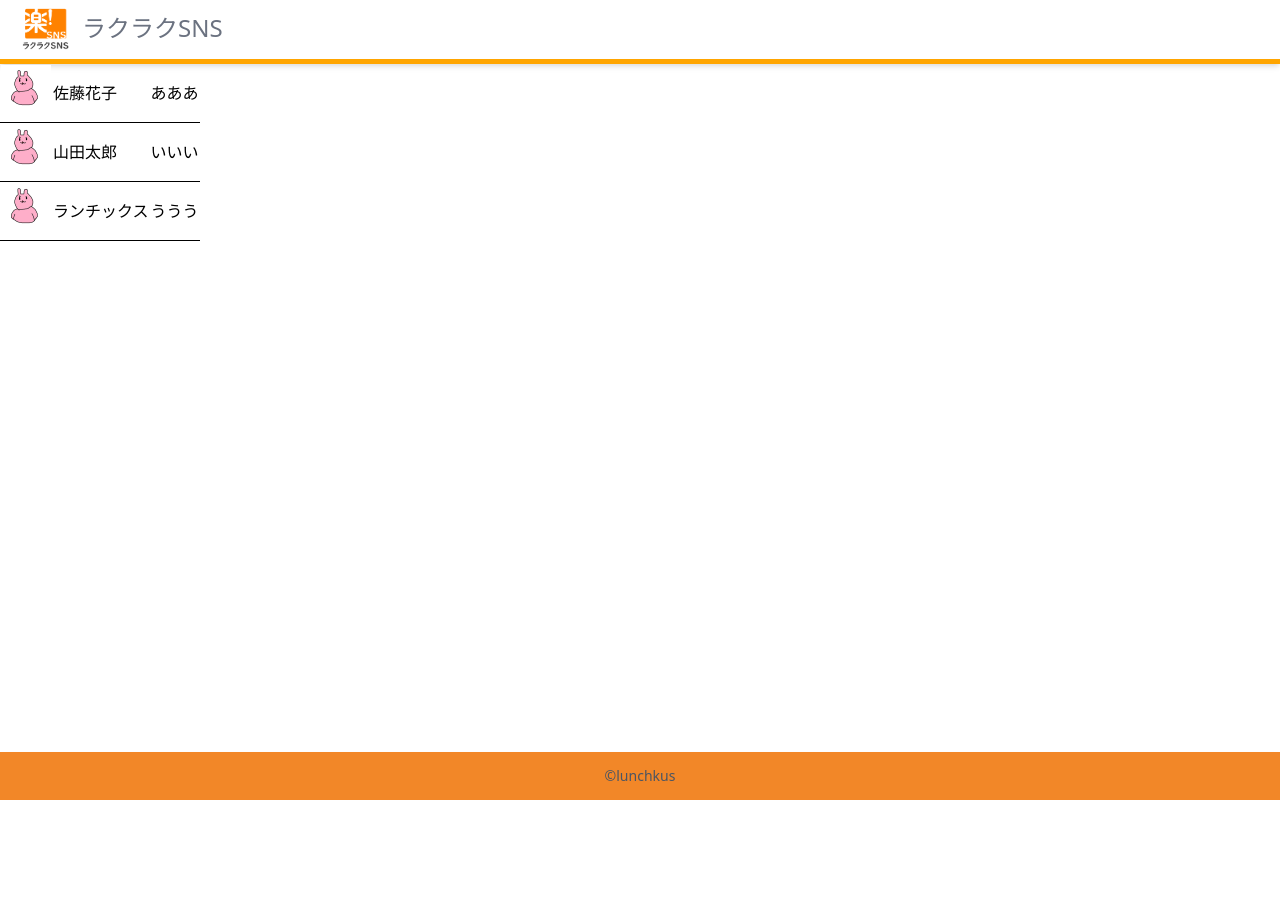
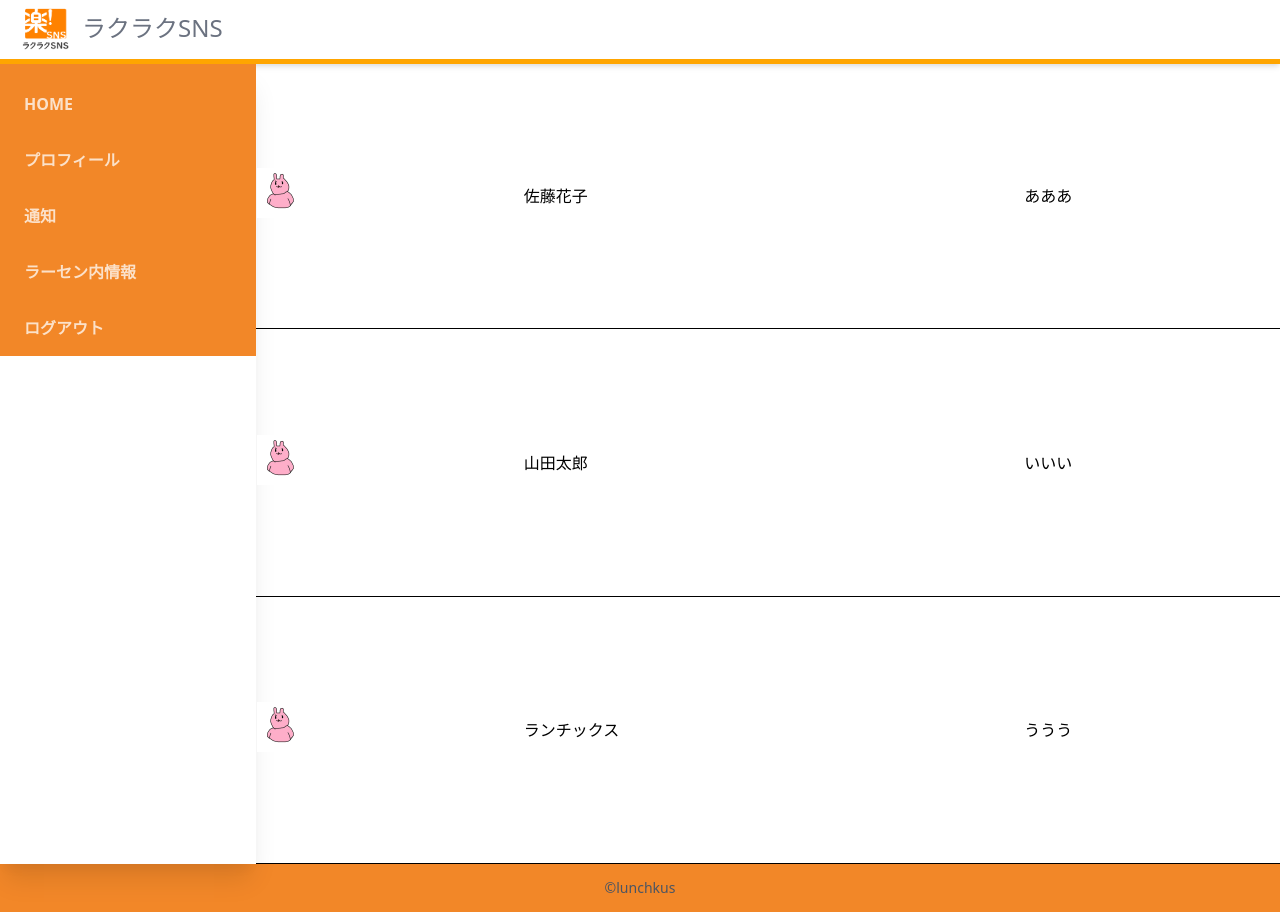
Before and after one commit to suzu1997/rakus-sns-app, a Next.js app: page /timeline in a window 1280 px wide. Before the commit the page ends 800 px from the top, so only its background shows below. Built offline with nearby package versions, Linux system fonts and the light colour scheme.

Commit message:
タイムライン大枠完成

```diff
--- a/src/pages/timeline/index.tsx
+++ b/src/pages/timeline/index.tsx
@@ -3,6 +3,7 @@ import type { NextPage } from "next";
 // import { Button } from "../components/Button";
 import Image from "next/image";
 import { useState } from "react";
+import { MenuBar } from "../../components/MenuBar";
 
 const Timeline: NextPage = () => {
   const [data] = useState([
@@ -15,9 +16,18 @@ const Timeline: NextPage = () => {
     borderBottom: "solid 1px black",
   };
 
+  const mainStyle = {
+    display: "flex",
+  };
+
+  const tableStyle = {
+    width: "80%",
+  };
+
   return (
-    <>
-      <table>
+    <div style={mainStyle}>
+      <MenuBar></MenuBar>
+      <table style={tableStyle}>
         <tbody>
           {data.map((value, key) => (
             <tr style={style} key={key}>
@@ -30,7 +40,7 @@ const Timeline: NextPage = () => {
           ))}
         </tbody>
       </table>
-    </>
+    </div>
   );
 };
 
```
